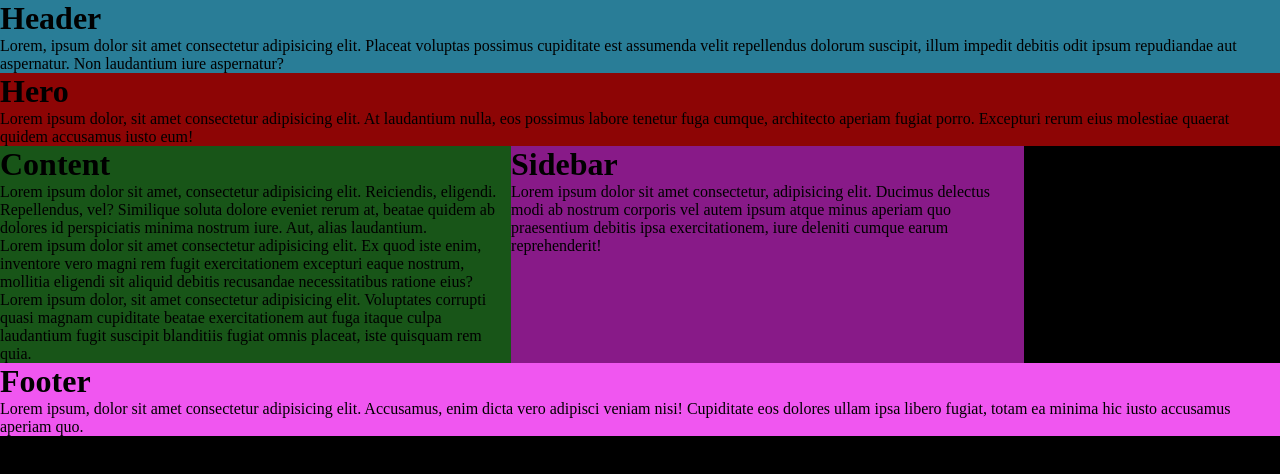
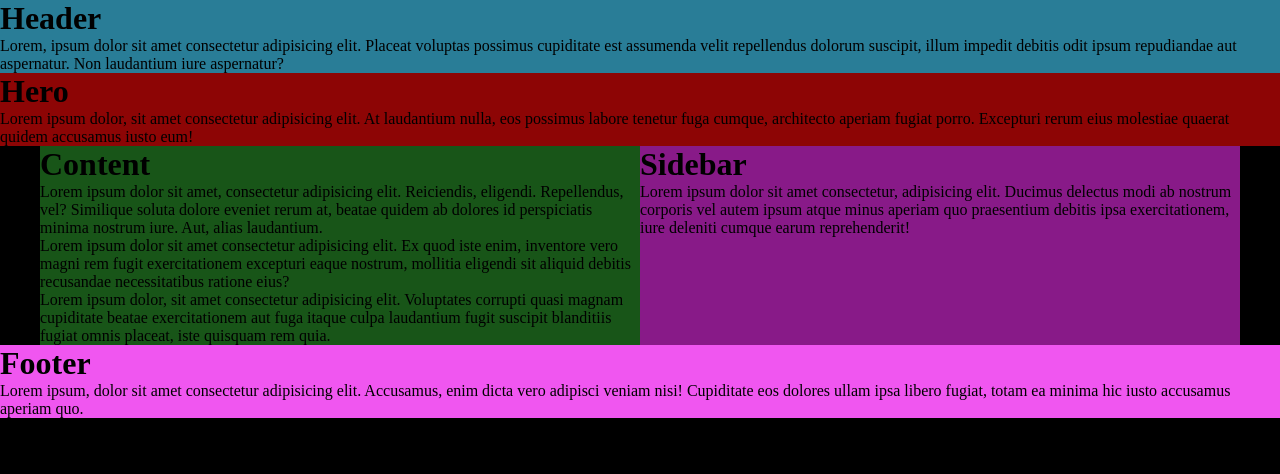
Before and after one commit to Brujitari/Full-Stack, a plain HTML site: page CSS/Día 4/EJERCICIO página responsive.html in a window 1280 px wide. Drawn offline with Linux system fonts and the light colour scheme.

Commit message:
Página responsive terminada

```diff
--- a/CSS/Día 4/EJERCICIO página responsive estilo.css
+++ b/CSS/Día 4/EJERCICIO página responsive estilo.css
@@ -35,7 +35,13 @@ footer {
 
 @media (min-width: 992px) {
     #flex {
-        width: 80%;
+        display: flex;
         justify-content: center;
     }
+    #content {
+        width: 600px;
+    }
+    #sidebar {
+        width: 600px;
+    }
 }
```
